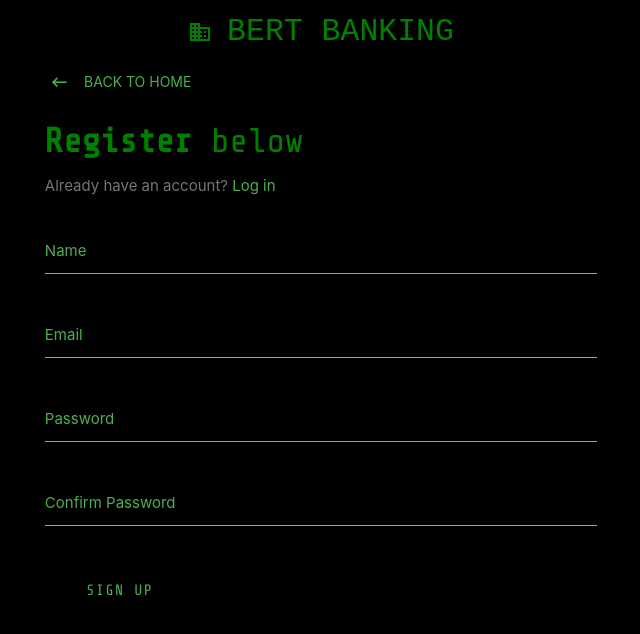
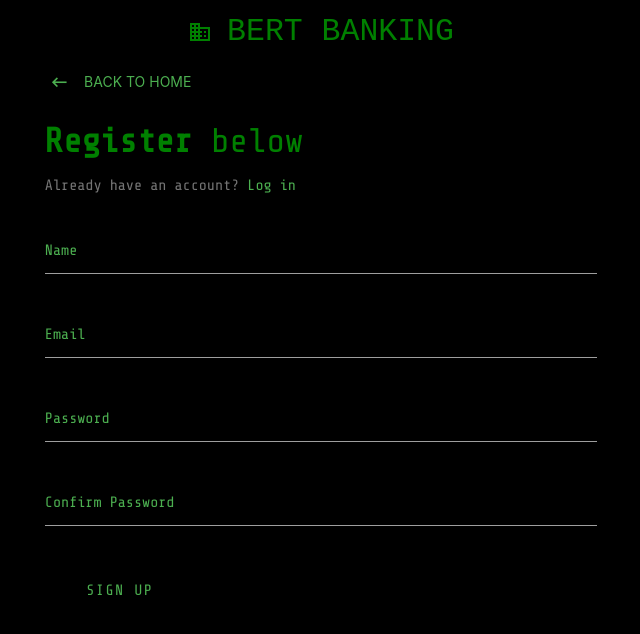
Before and after one commit to itsRobertoBorges/Bert-Bank-Application, a React (Create React App) app in the folder bank-app/frontend/: page /register in a window 1280 px wide. Shown: the top 634 px of the page, without its empty margins (319-959 px from the left). Built offline with nearby package versions, Linux system fonts and the light colour scheme.

Commit message:
added github pages scripts

```diff
--- a/bank-app/frontend/src/components/auth/Register.js
+++ b/bank-app/frontend/src/components/auth/Register.js
@@ -88,8 +88,8 @@ class Register extends Component {
               <h4 style={{ fontFamily: "Share Tech Mono, monospace", color: "green" }}>
                 <b>Register</b> below
               </h4>
-              <p className="grey-text text-darken-1 green-text">
-                Already have an account? <Link to="/login" className="green-text">Log in</Link>
+              <p className="grey-text text-darken-1 green-text" style={{ fontFamily: "Share Tech Mono, monospace", color: "green" }}>
+                Already have an account? <Link to="/login" className="green-text" style={{ fontFamily: "Share Tech Mono, monospace", color: "green" }}>Log in</Link>
               </p>
             </div>
             <form noValidate onSubmit={this.onSubmit}>
@@ -106,7 +106,7 @@ class Register extends Component {
                   })}
                   style={{ color: "green", backgroundColor: "black"}}
                 />
-                <label htmlFor="name" ref={this.nameLabel} className="green-text">
+                <label htmlFor="name" ref={this.nameLabel} className="green-text" style={{ fontFamily: "Share Tech Mono, monospace", color: "green" }}>
                   Name
                 </label>
                 <span className="red-text">{errors.name}</span>
@@ -123,7 +123,7 @@ class Register extends Component {
                   })}
                   style={{ color: "green", backgroundColor: "black"}}
                 />
-                <label htmlFor="email" className="green-text">Email</label>
+                <label htmlFor="email" className="green-text" style={{ fontFamily: "Share Tech Mono, monospace", color: "green" }}>Email</label>
                 <span className="red-text">{errors.email}</span>
               </div>
               <div className="input-field col s12">
@@ -136,9 +136,9 @@ class Register extends Component {
                   className={classnames("", {
                     invalid: errors.password
                   })}
-                  style={{ color: "green", backgroundColor: "black"}}
+                  style={{ fontFamily: "Share Tech Mono, monospace", color: "green" }}
                 />
-                <label htmlFor="password" className="green-text" >Password</label>
+                <label htmlFor="password" className="green-text" style={{ fontFamily: "Share Tech Mono, monospace", color: "green" }}>Password</label>
                 <span className="red-text">{errors.password}</span>
               </div>
               <div className="input-field col s12">
@@ -153,7 +153,7 @@ class Register extends Component {
                   })}
                   style={{ color: "green", backgroundColor: "black"}}
                 />
-                <label htmlFor="password2" className="green-text">Confirm Password</label>
+                <label htmlFor="password2" className="green-text" style={{ fontFamily: "Share Tech Mono, monospace", color: "green" }}>Confirm Password</label>
                 <span className="red-text">{errors.password2}</span>
               </div>
               <div className="col s12" style={{ paddingLeft: "11.250px" }}>
--- a/bank-app/frontend/src/pages/Withdrawl.js
+++ b/bank-app/frontend/src/pages/Withdrawl.js
@@ -27,8 +27,8 @@ class Withdrawal extends Component {
 
   handleSubmit = (e) => {
     e.preventDefault();
-    const { depositAmount } = this.state;
-    this.props.withdrawlAmount(depositAmount);
+    const { amount } = this.state;
+    this.props.withdrawlAmount(amount);
     this.setState({ amount: "", accountType: "" });
   };
 
```
